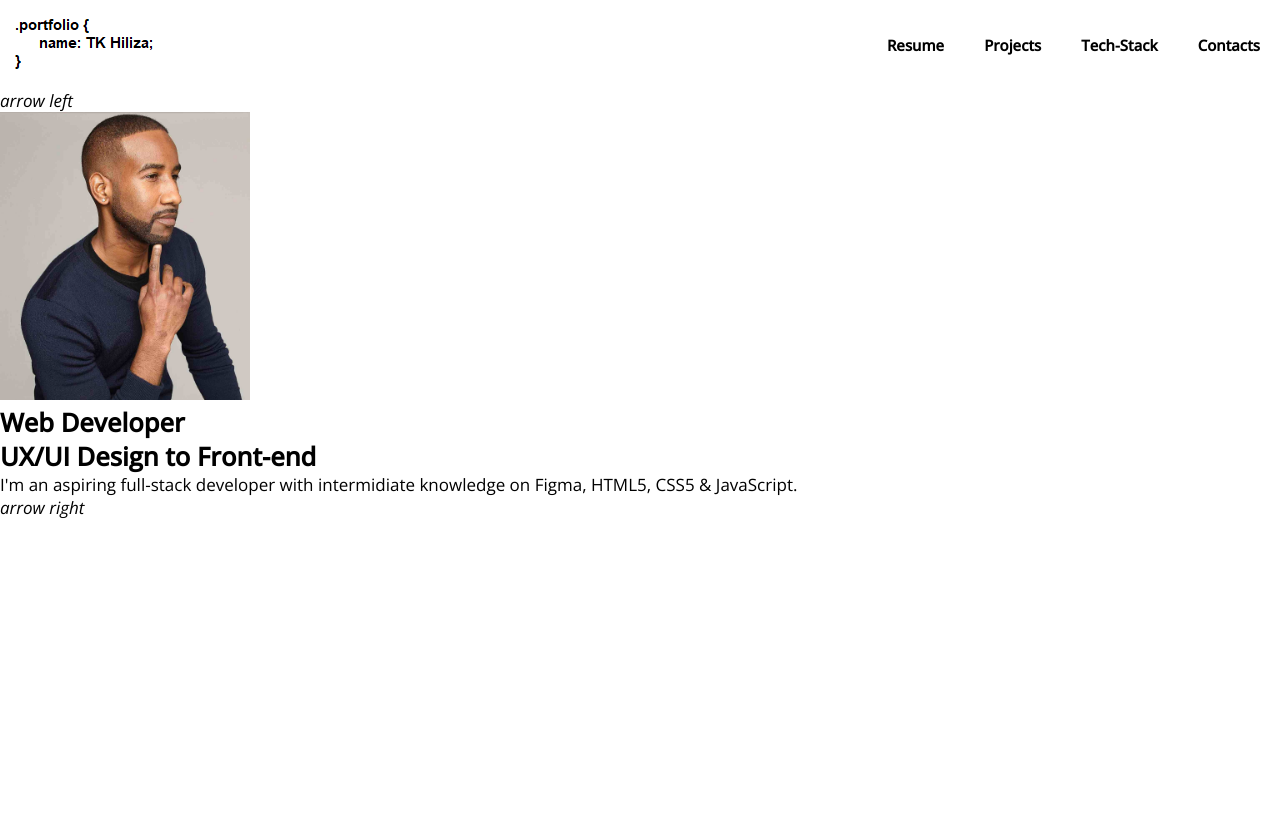
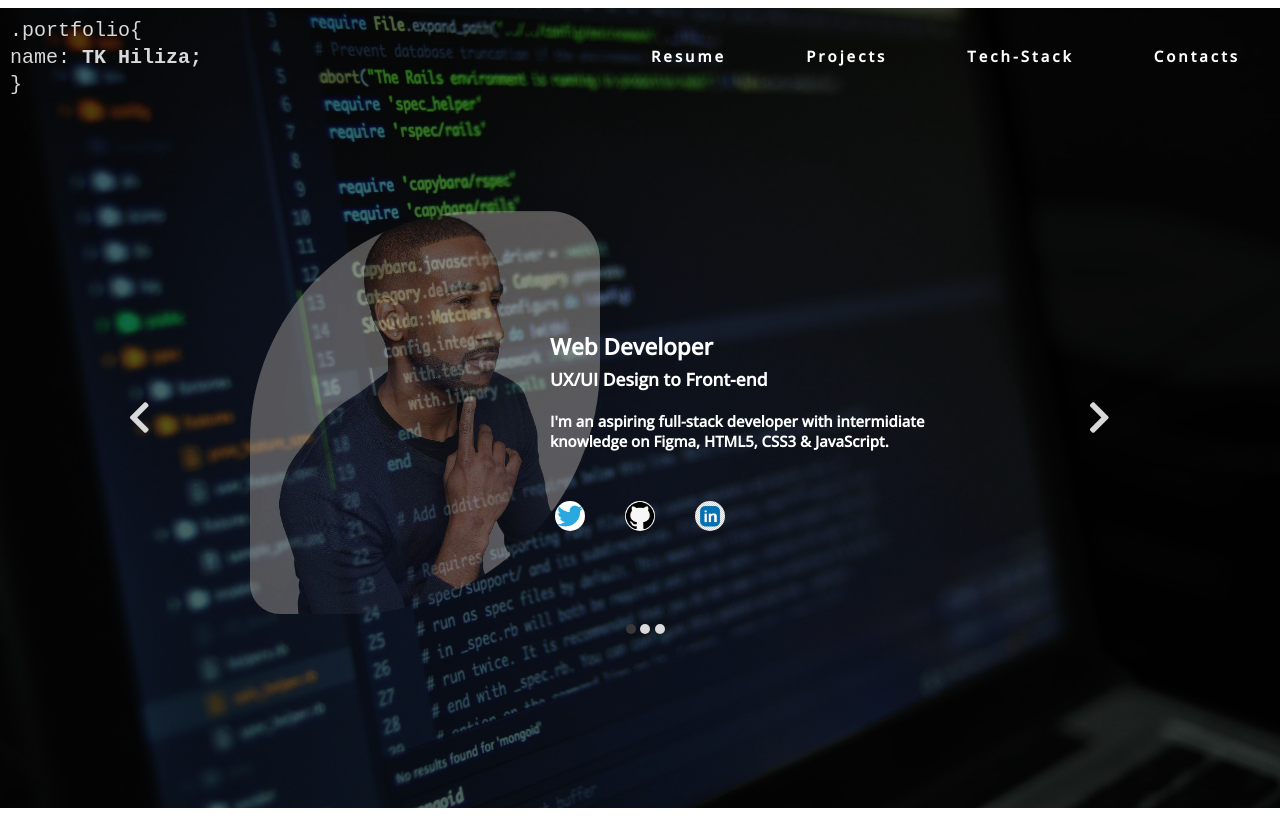
Before and after one commit to Kulani89/my-Portfolio, a plain HTML site: page index.html in a window 1280 px wide. Before the commit the page ends 800 px from the top, so only its background shows below. Drawn offline with nearby package versions, Linux system fonts and the light colour scheme.

Commit message:
adding styles

```diff
--- a/index.html
+++ b/index.html
@@ -5,6 +5,7 @@
     <meta http-equiv="X-UA-Compatible" content="IE=edge">
     <meta name="viewport" content="width=device-width, initial-scale=1.0">
     <link rel="stylesheet" href="style.css">
+    <link rel="stylesheet" href="https://cdnjs.cloudflare.com/ajax/libs/font-awesome/5.15.3/css/all.min.css">
     <link rel="preconnect" href="https://fonts.googleapis.com">
     <link rel="preconnect" href="https://fonts.gstatic.com" crossorigin>
     <link href="https://fonts.googleapis.com/css2?family=Open+Sans:ital,wght@0,300;0,400;0,500;1,300;1,400;1,500;1,600&display=swap" rel="stylesheet">
@@ -12,7 +13,10 @@
 </head>
 <body>
     <nav>
-        <img id="img-logo" src="./Assets/logo-blk.png" alt="logo">
+        <!-- <img id="img-logo" src="./Assets/logo-blk.png" alt="logo"> -->
+        <div class="logo-name">
+            <p style="font-size: 2rem;"><code>.portfolio{<br> name: <strong>TK Hiliza;</strong><br>}</code></p>
+        </div>
         <ul class="navbar-links">
             <li><a href="#resume">Resume</a></li>
             <li><a href="#projects">Projects</a></li>
@@ -21,20 +25,32 @@
         </ul>
     </nav>
     <section>
-        <i>arrow left</i>
+        <i class="fa fa-chevron-left"></i>
         <div class="info">
-            <img src="./Assets/clean-cut-img.jpg" alt="photo" style="width: 250px">
-            <h1>Web Developer</h1>
-            <h2>UX/UI Design to Front-end</h2>
-            <p>I'm an aspiring full-stack developer with intermidiate knowledge on Figma, HTML5, CSS5 & JavaScript.</p>
+            <div class="myPic">
+                <img src="./Assets/clean-cut-img.jpg" style="width: 350px; border-radius: 230px 50px 250px 30px;" alt="profile-pic" class="pic">
+            </div>
+            <div class="content">
+                <h2>Web Developer</h2>
+                <h3>UX/UI Design to Front-end</h3>
+                <p>I'm an aspiring full-stack developer with intermidiate <br> knowledge on Figma, HTML5, CSS3 & JavaScript.</p>
+            </div>
         </div>
-        <i>arrow right</i>
+        <i class="fa fa-chevron-right"></i>
     </section>
-    <div class="socialMedia">
-        <img src="" alt="" class="twitter">
-        <img src="" alt="" class="github">
-        <img src="" alt="" class="linkedin">
+    <div class="social-media">
+        <img src="./Assets/twitter-clr.png" alt="" class="twitter">
+        <img src="./Assets/git.png" alt="" class="github">
+        <img src="./Assets/inkdin-clr.png" alt="" class="linkedin">
     </div>
+    <div class="slides-container">
+        <ol class="slides-list">
+          <li class="slide"></li>
+          <li class="slide"></li>
+          <li class="slide"></li>
+        </ol>
+      </div>
+    <!-- JS script -->
     <script src="index.js"></script>
 </body>
 </html>
--- a/style.css
+++ b/style.css
@@ -11,25 +11,34 @@ font-size: 62.5%;
 body{
     font-family: 'Open Sans', sans-serif;
     font-size: 1.7rem;
-    /* background-image: url(./Assets/im-bg-code1.jpg); */
+    background-image: url(./Assets/im-bg-code0.jpg);
     background-size: 100vw 100vh;
     background-repeat: no-repeat;
     background-position: center center;
-    /* opacity: 0.3; */
+    height: 100vh;
+    width: 100vw;
+    color: #D9D9D9;
+    overflow: hidden;
+    /* background-color: rgba(0, 0, 0, 0.3); */
+    z-index: -1;
+
 }
+/*
 
+navabar style */
 nav{
     margin: 15px 0px 15px 10px;
     display: flex;
     justify-content: space-between;
     align-items: center;
-    /* height: 25px; */
 }
 
 .img-logo{
     display: flex;
     justify-content: flex-end;
     align-items: center;
+    /* background-color: rgba(255, 255, 255, 0.5); */
+    z-index: 0;
 }
 .navbar-links{
     display: flex;
@@ -40,17 +49,143 @@ nav{
 .navbar-links li, a {
     list-style: none;
     display: inline-block;
-    padding: 2px 10px;
+    padding: 3px 20px;
     text-decoration : none;
-    color: #000;
     font-size: 15px;
     font-weight: bold;
     text-align: center;
-    /* background-color: #D9D9D9; */
+    letter-spacing: 3px;
+    color: #ffff;
 }
 
-.navbar-links li:hover{
+li a:hover{
     background-color: #D9D9D9;
-    /* height: 30px; */
     border-radius: 10px;
+    color: #000;
+    cursor: pointer;
   }
+
+
+  /* Profile pic */
+
+.info{
+    position: relative;
+}
+.myPic{
+    position: absolute;
+    width: 625px;
+    height: 618px;
+    top: 100px;
+    left: 250px;
+    /* background: url(./Assets/clean-cut-img.jpg); */
+    background-size: 300px;
+    background-repeat: no-repeat;
+    opacity: 0.4;
+    z-index: 4;
+}
+
+
+.content{
+    position: absolute;
+    left: 550px;
+    top: 220px;
+    z-index: 5;
+    color: #fff;;
+    font-weight: bold;
+    font-size: 1.5rem;
+}
+
+.content h3{
+    margin-top: 5px;
+}
+.content p{
+    margin-top: 20px;
+}
+
+.fa-chevron-right{
+    position: absolute;
+    left: calc(100vw - 15%);
+    top: 50vh;
+    z-index: 4;
+}
+
+i{
+    font-size: 36px;
+}
+.fa-chevron-left{
+    position: absolute;
+    left: 10%;
+    top: 50vh;
+    z-index: 4;
+}
+
+i:hover{
+    cursor: pointer;
+}
+
+.social-media{
+    display: flex;
+    justify-content: center;
+    position: relative;
+    top: 370px;
+
+}
+
+.social-media img{
+    border-radius: 50%;
+    padding: 20px;
+    width: 70px;
+    height: 70px;
+}
+
+.slides-container {
+    position: relative;
+  }
+
+.slides-list {
+    list-style-type: none;
+    counter-reset: slide-counter;
+    position: absolute;
+    left: 48.5%;
+    top: 430px;
+  }
+
+  .slide {
+    display: flex;
+  }
+
+  .slides-list .slide{
+    display: inline-block;
+    padding: 5px 5px;
+  }
+
+  .slide::before {
+    content: '';
+    position: absolute;
+    /* top: -10px;
+    left: 0; */
+    width: 10px;
+    height: 10px;
+    border-radius: 50%;
+    background-color: #D9D9D9;
+  }
+
+  .slide::after {
+    /* content: counter(slide-counter); */
+    content: '';
+    position: absolute;
+    top: -20px;
+    left: 0;
+  }
+
+  .slide:first-child::before {
+    background-color: rgb(56, 56, 56);
+  }
+
+  .slide:first-child::after {
+    display: none;
+  }
+
+.slide.active {
+    display: block;
+  }
```
Also changed, not shown: Assets/im-bg-code0.jpg (added), Assets/inkdin-clr.png (added), Assets/twitter-clr.png (added).
